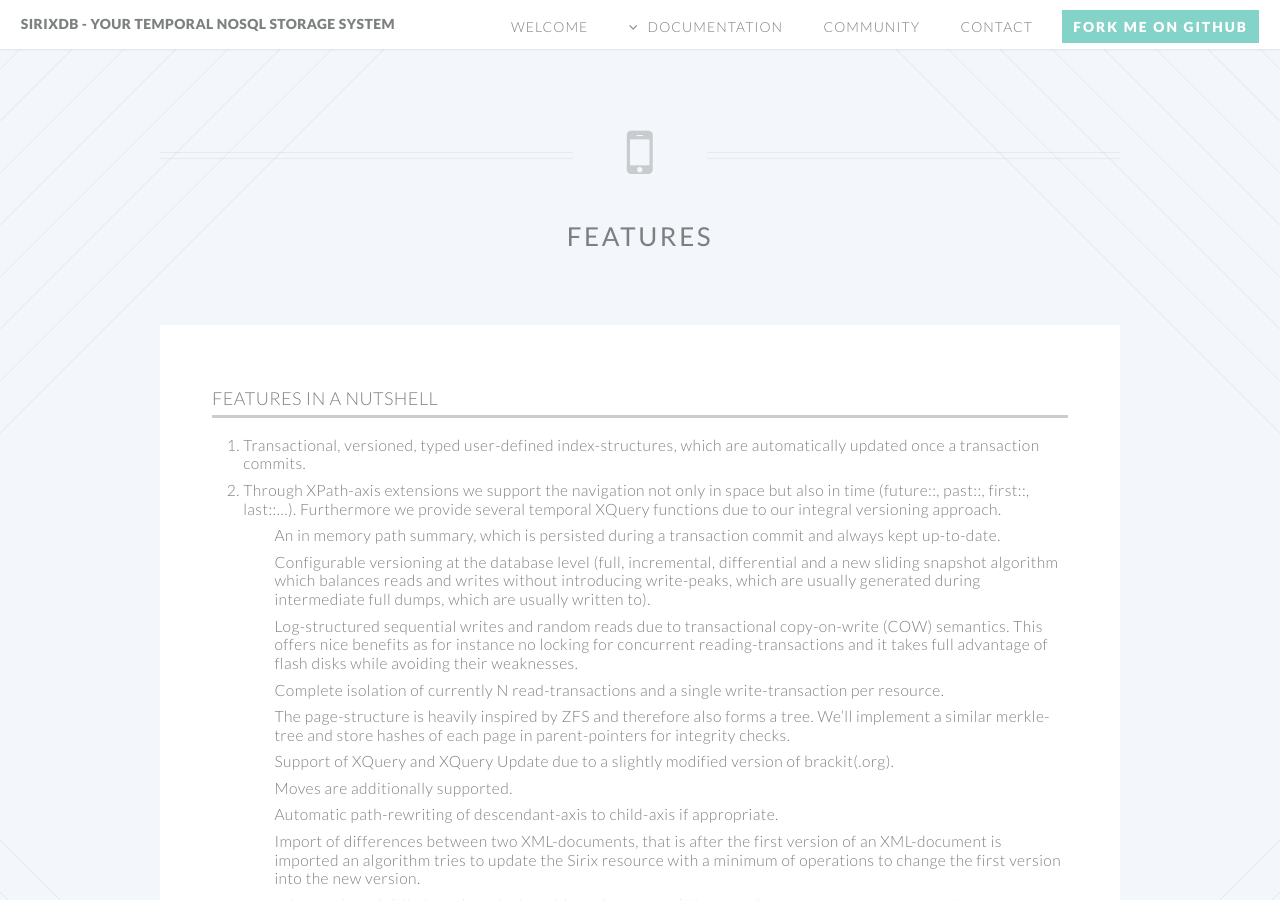
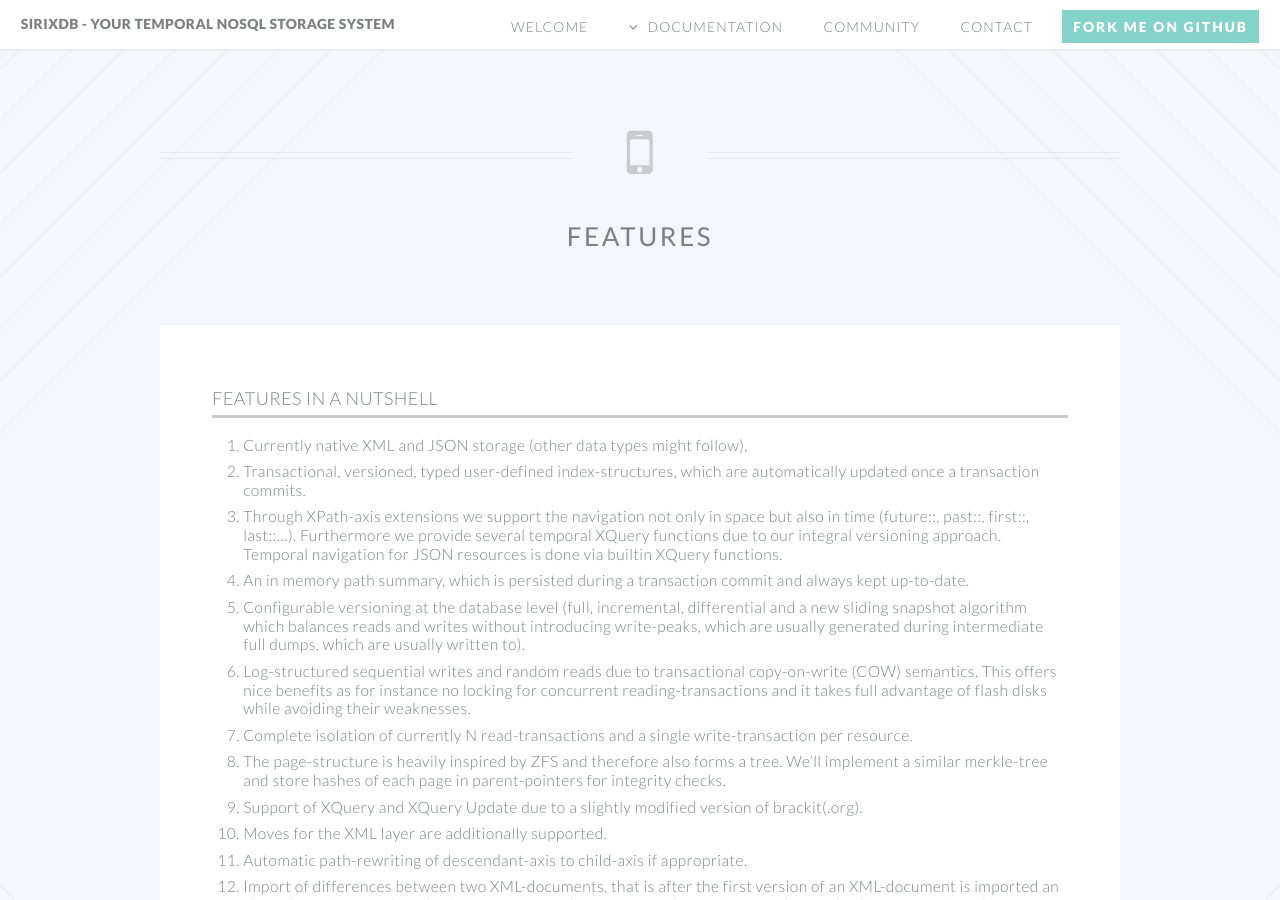
Before and after one commit to sirixdb/sirixdb.github.io, a Jekyll site: the page built from features.md, in a window 1280 px wide and 900 px high. Built offline with Jekyll 4.4.1, drawn with Linux system fonts in a browser that asks for light colours; our own code applies the rules of GitHub Pages for plain Markdown files.

Commit message:
Update features.md

```diff
--- a/features.md
+++ b/features.md
@@ -4,18 +4,19 @@
 ---
 
 ### Features in a nutshell
-1. Transactional, versioned, typed user-defined index-structures, which are automatically updated once a transaction commits.
-2. Through XPath-axis extensions we support the navigation not only in space but also in time (future::, past::, first::, last::...). Furthermore we provide several temporal XQuery functions due to our integral versioning approach.
-- An in memory path summary, which is persisted during a transaction commit and always kept up-to-date.
-- Configurable versioning at the database level (full, incremental, differential and a new sliding snapshot algorithm which balances reads and writes without introducing write-peaks, which are usually generated during intermediate full dumps, which are usually written to).
-- Log-structured sequential writes and random reads due to transactional copy-on-write (COW) semantics. This offers nice benefits as for instance no locking for concurrent reading-transactions and it takes full advantage of flash disks while avoiding their weaknesses.
-- Complete isolation of currently N read-transactions and a single write-transaction per resource.
-- The page-structure is heavily inspired by ZFS and therefore also forms a tree. We'll implement a similar merkle-tree and store hashes of each page in parent-pointers for integrity checks.
-- Support of XQuery and XQuery Update due to a slightly modified version of brackit(.org).
-- Moves are additionally supported.
-- Automatic path-rewriting of descendant-axis to child-axis if appropriate.
-- Import of differences between two XML-documents, that is after the first version of an XML-document is imported an algorithm tries to update the Sirix resource with a minimum of operations to change the first version into the new version.
-- A fast ID-based diff-algorithm which is able to determine differences between any two versions of a resource stored in Sirix optionally taking hashes of a node into account.
-- The number of children of a node, the number of descendants, a hash as well as an ORDPATH / DeweyID label which is compressed on disk to efficiently determine document order as well as to support other nice properties of hierarchical node labels is optionally stored with each node. Currently the number of children is always stored and the number of descendants is stored if hashing is enabled.
-- Flexible backend.
-- Optional encryption and/or compression of each page on disk.
+1. Currently native XML and JSON storage (other data types might follow),
+2. Transactional, versioned, typed user-defined index-structures, which are automatically updated once a transaction commits.
+3. Through XPath-axis extensions we support the navigation not only in space but also in time (future::, past::, first::, last::...). Furthermore we provide several temporal XQuery functions due to our integral versioning approach. Temporal navigation for JSON resources is done via builtin XQuery functions.
+4. An in memory path summary, which is persisted during a transaction commit and always kept up-to-date.
+5. Configurable versioning at the database level (full, incremental, differential and a new sliding snapshot algorithm which balances reads and writes without introducing write-peaks, which are usually generated during intermediate full dumps, which are usually written to).
+6. Log-structured sequential writes and random reads due to transactional copy-on-write (COW) semantics. This offers nice benefits as for instance no locking for concurrent reading-transactions and it takes full advantage of flash disks while avoiding their weaknesses.
+7. Complete isolation of currently N read-transactions and a single write-transaction per resource.
+8. The page-structure is heavily inspired by ZFS and therefore also forms a tree. We'll implement a similar merkle-tree and store hashes of each page in parent-pointers for integrity checks.
+9. Support of XQuery and XQuery Update due to a slightly modified version of brackit(.org).
+10. Moves for the XML layer are additionally supported.
+11. Automatic path-rewriting of descendant-axis to child-axis if appropriate.
+12. Import of differences between two XML-documents, that is after the first version of an XML-document is imported an algorithm tries to update the Sirix resource with a minimum of operations to change the first version into the new version.
+13. A fast ID-based diff-algorithm which is able to determine differences between any two versions of a resource stored in Sirix optionally taking hashes of a node into account.
+14. The number of children of a node, the number of descendants, a hash as well as an ORDPATH / DeweyID label which is compressed on disk to efficiently determine document order as well as to support other nice properties of hierarchical node labels is optionally stored with each node. Currently the number of children is always stored and the number of descendants is stored if hashing is enabled.
+15. Flexible backend.
+16. Optional encryption and/or compression of each page on disk.
```
